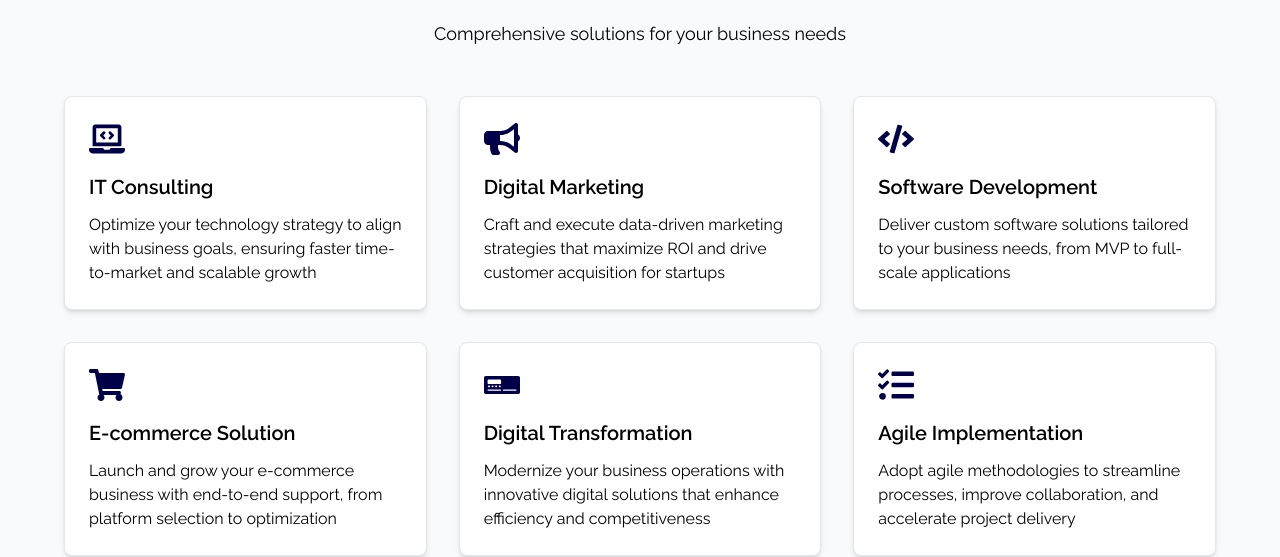
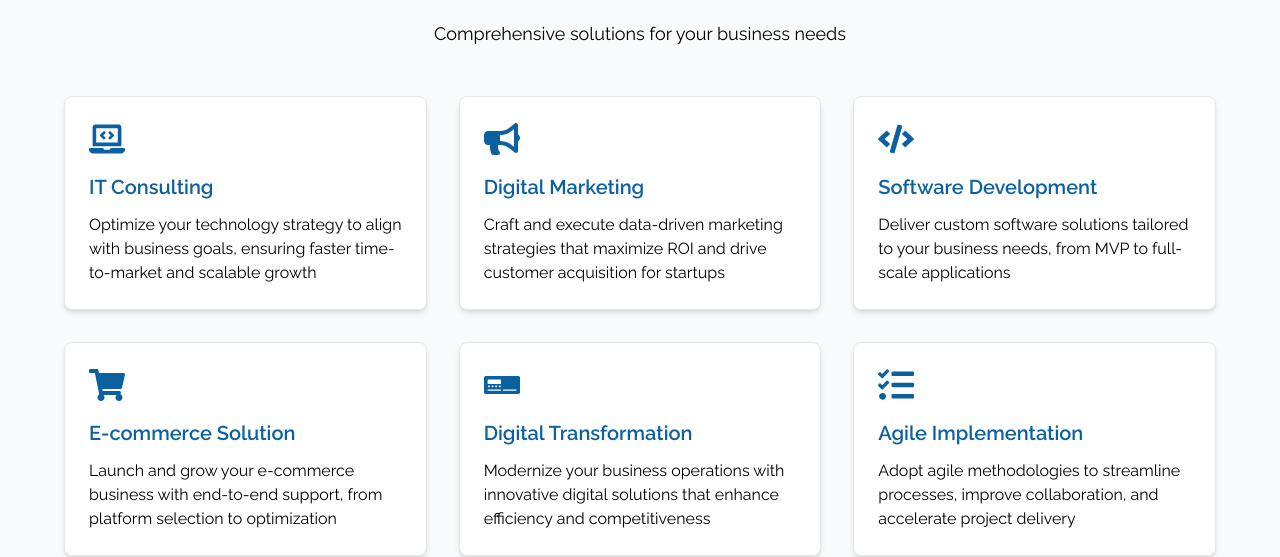
Before and after one commit to vinit14501/enlinque, a React (Vite) app: page / in a window 1280 px wide. Shown: the part 1244-1801 px from the top of the page. Built offline with nearby package versions, Linux system fonts and the light colour scheme; a web font is replaced by a local one.

Commit message:
small changes

```diff
--- a/src/Components/home/Services.jsx
+++ b/src/Components/home/Services.jsx
@@ -68,8 +68,8 @@ export default function Services() {
               key={index}
               className="bg-white border border-gray-200 p-6 rounded-lg shadow-md hover:shadow-xl transition-all group"
             >
-              <service.icon className="text-3xl md:text-4xl mb-4 text-[#000048] group-hover:text-[#0b60a0] transition-colors" />
-              <h3 className="text-lg md:text-xl font-semibold mb-3 text-black">
+              <service.icon className="text-3xl md:text-4xl mb-4 text-[#0b60a0] group-hover:text-[#0b60a0] transition-colors" />
+              <h3 className="text-lg md:text-xl font-semibold mb-3 text-[#0b60a0]">
                 {service.title}
               </h3>
               <p className="text-base text-black">{service.description}</p>
--- a/src/Components/services pages/WebsiteDevelopment.jsx
+++ b/src/Components/services pages/WebsiteDevelopment.jsx
@@ -147,8 +147,8 @@ const WebsiteDevelopment = () => {
                 key={service.title}
                 className="bg-white border border-gray-200 p-6 rounded-lg shadow-md hover:shadow-xl transition-all group"
               >
-                <service.icon className="text-3xl md:text-4xl mb-4 text-[#000048] group-hover:text-[#0b60a0] transition-colors" />
-                <h3 className="text-lg md:text-xl font-semibold mb-3 text-black">
+                <service.icon className="text-3xl md:text-4xl mb-4 text-[#0b60a0] group-hover:text-[#0b60a0] transition-colors" />
+                <h3 className="text-lg md:text-xl font-semibold mb-3 text-[#0b60a0]">
                   {service.title}
                 </h3>
                 <p className="text-base text-black">{service.description}</p>
```
